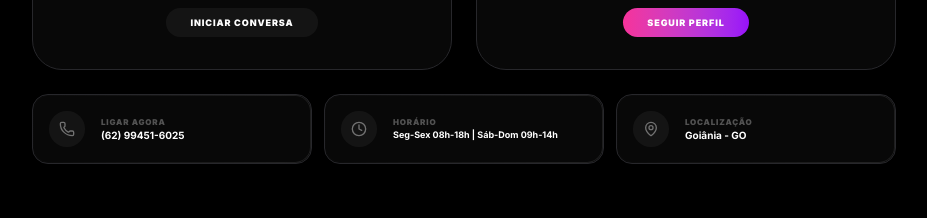
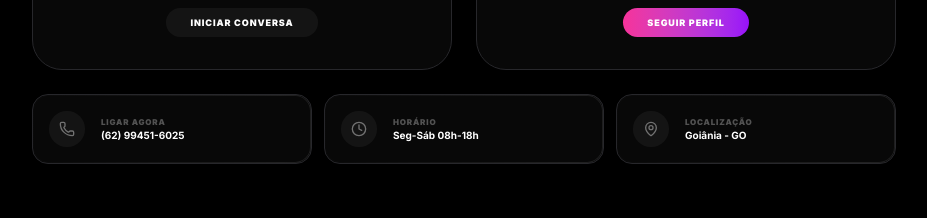
Before and after one commit to wheslancardoso/lp_wfix, a Next.js app: page / in a window 1280 px wide. Shown: the part 1060-1278 px from the top of the page, without its empty margins (176-1103 px from the left). Built offline with nearby package versions, Linux system fonts and the light colour scheme.

Commit message:
fix(copy): consolida horario de atendimento em seg-sab 08h-18h

```diff
--- a/src/app/page.tsx
+++ b/src/app/page.tsx
@@ -216,7 +216,7 @@ j=d.createElement(s),dl=l!='dataLayer'?'&l='+l:'';j.async=true;j.src=
                   </div>
                   <div>
                     <p className="text-[8px] font-black uppercase tracking-widest text-white/30">Horário</p>
-                    <p className="text-[9px] font-bold text-white whitespace-nowrap">Seg-Sex 08h-18h | Sáb-Dom 09h-14h</p>
+                    <p className="text-[10px] font-bold text-white whitespace-nowrap">Seg-Sáb 08h-18h</p>
                   </div>
                 </div>
               </AnimateIn>
```
